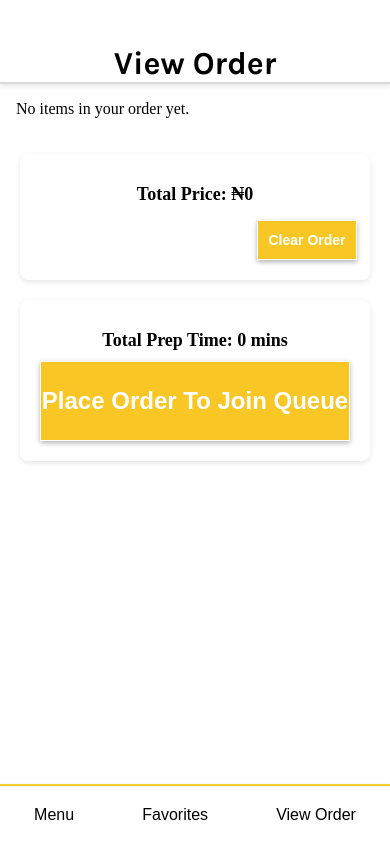
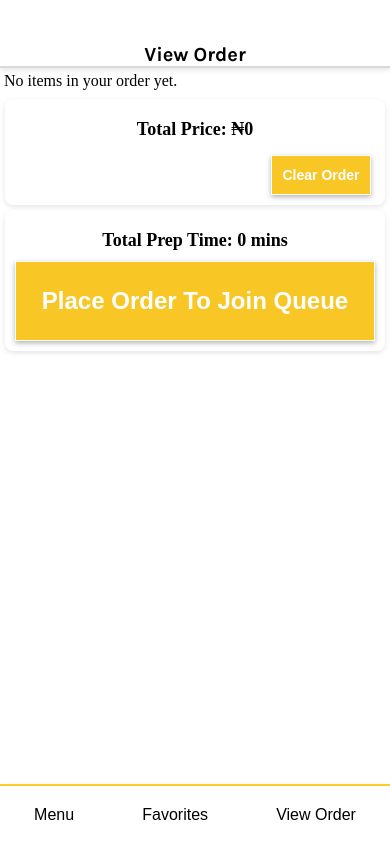
Before and after one commit to ChichebeJohn/Restaurant-Queue-Management, a Next.js app: page /order in a window 390 px wide. Built offline with nearby package versions, Linux system fonts and the light colour scheme; a web font is replaced by a local one.

Commit message:
new css update for mobile responsiveness

```diff
--- a/src/app/globals.css
+++ b/src/app/globals.css
@@ -301,6 +301,7 @@ body.menu {
   grid-template-columns: repeat(auto-fit, minmax(150px, 1fr));
   gap: 10px;
   width: 100%;
+  padding-bottom: 70px;
 }
 
 /* Grid Items */
@@ -311,6 +312,7 @@ body.menu {
   text-align: center;
   position: relative;
   box-shadow: 0 4px 6px rgba(0, 0, 0, 0.1);
+
 }
 
 .grid-item img {
@@ -319,6 +321,7 @@ body.menu {
   border-radius: 10px;
   max-height: 200px;
   object-fit: cover;
+
 }
 
 .grid-item h3 {
@@ -374,6 +377,7 @@ body.menu {
   width: 100%;
   border-top: 2px solid #f9ce28;
   text-decoration: none;
+  z-index: 1000;
 }
 
 .footer-btn {
@@ -500,6 +504,7 @@ body.favorites {
   width: 100%;
   align-items: center;
   margin-top: 20px;
+  padding-bottom: 70px;
 }
 
 .favorite-item {
@@ -653,7 +658,7 @@ body.favorites {
   }
 }
 
-
+/* order design...................................................css */
 .order-heading {
   background-color: #fff;
   border-bottom: 2px solid #D9D9D9;
@@ -679,6 +684,7 @@ body.favorites {
   padding: 1rem;
   width: 100%;
   margin: 0 auto; /* Centers the container on larger screens */
+  padding-bottom: 70px;
 }
 
 .order-item {
@@ -784,6 +790,60 @@ footer button {
 footer button:hover {
   background-color: #e0af1d;
 }
+
+@media screen and (max-width: 480px) {
+  .order-heading {
+    height: 8vh;
+  }
+
+  .order-heading h2 {
+    font-size: 1.25rem;
+  }
+  .order-item {
+    padding: 0.3rem;
+  }
+
+  .order-item h3 {
+    font-size: 12px;
+  }
+
+  .quantity-btn {
+    width: 22px;
+    height: 22px;
+    font-size: 15px;
+  }
+
+  .quantity-display {
+    font-size: 11px;
+  }
+
+  .order-total {
+    margin: 5px;
+    padding: 10px;
+  }
+  .order-container {
+    display: flex;
+    flex-direction: column;
+    gap: 0.5rem;
+    padding: 0.5rem;
+    width: 100%;
+  }
+}
+
+
+@media screen and (max-width: 768px) {
+  .order-container {
+    padding: 0.5rem; /* Adjust padding for smaller screens */
+  }
+}
+
+@media screen and (max-width: 480px) {
+  .order-container {
+    padding: 0.25rem; /* Further reduce padding for mobile */
+  }
+}
+
+
 
 .join-queue {
   width: 100%;
```
